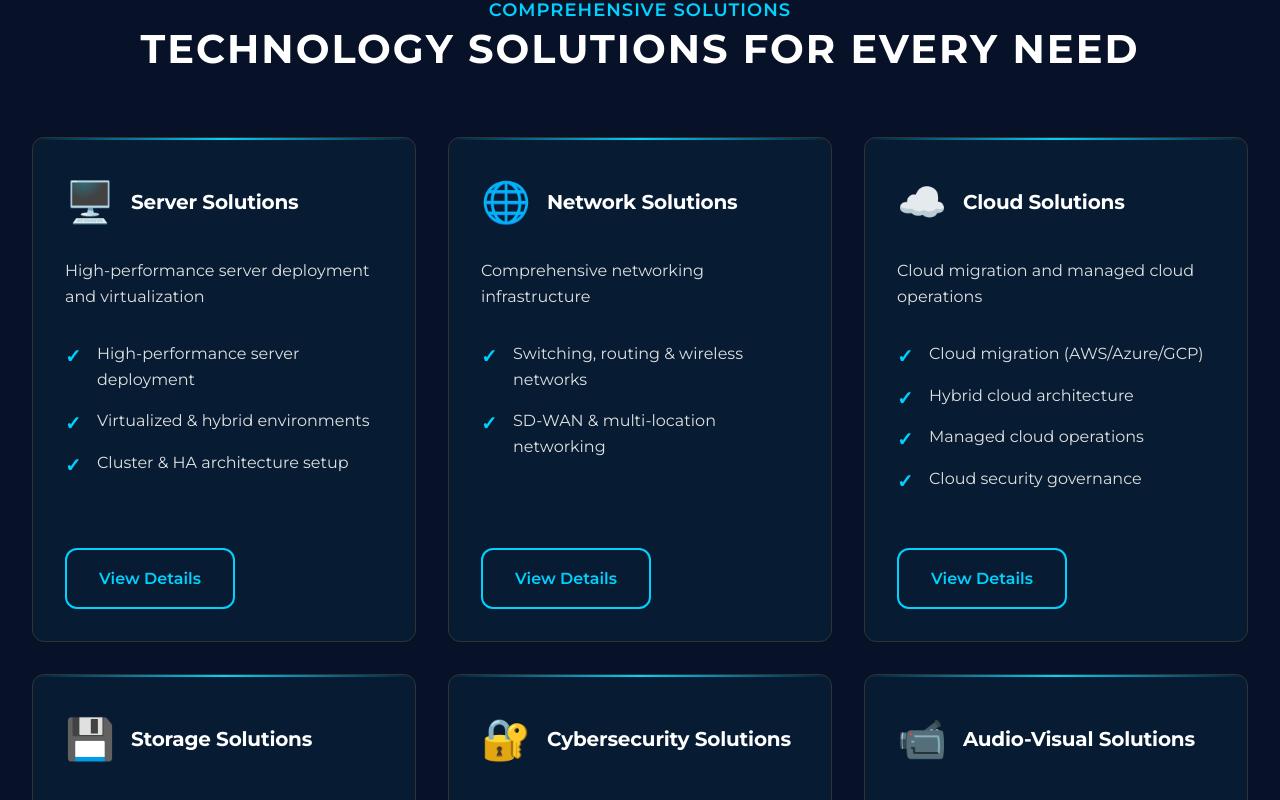
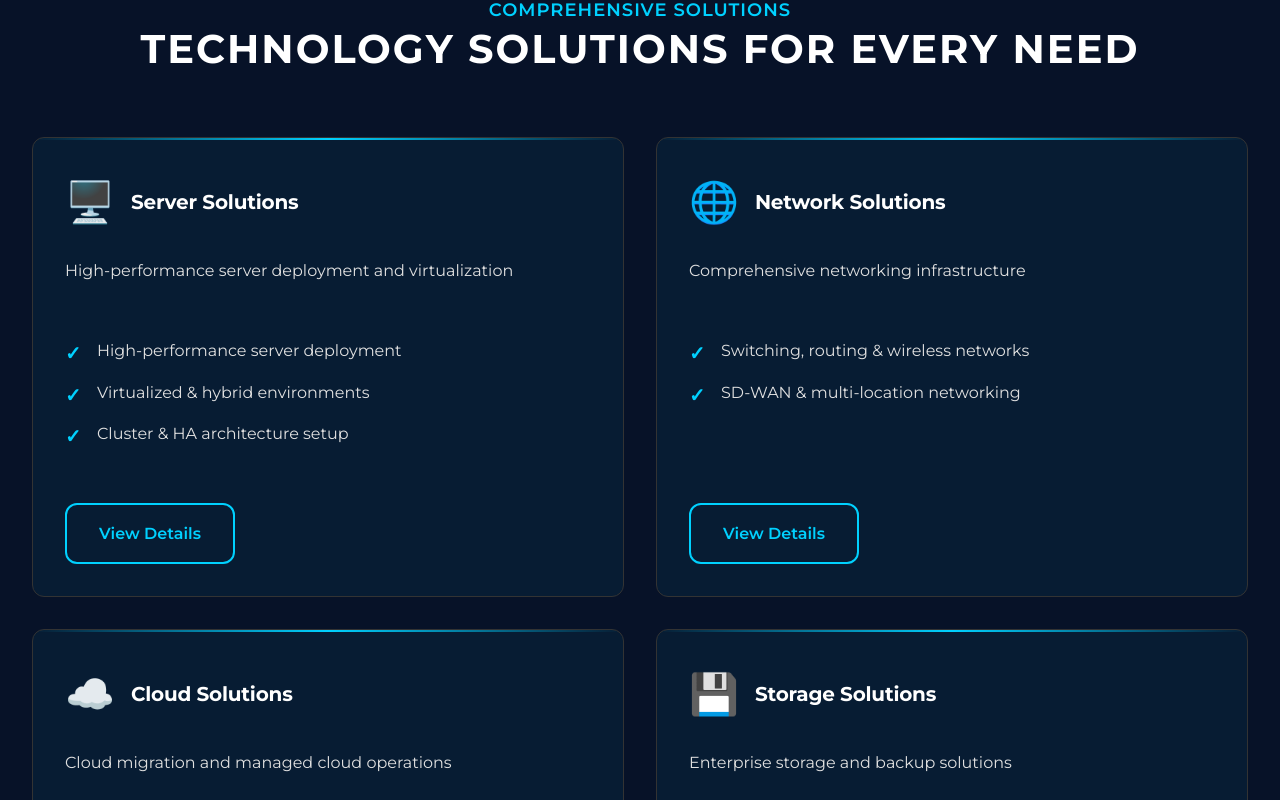
Before and after one commit to ankushshewale/cyrok-abhijeet, an Angular app: page /solutions in a window 1280 px wide. Shown: the part 440-1240 px from the top of the page. Built offline with nearby package versions, Linux system fonts and the light colour scheme.

Commit message:
style: adjust solutions grid layout for improved responsiveness
- Updated the grid template columns in solutions.component.scss to increase the minimum column width from 300px to 400px, enhancing the layout's responsiveness and visual appeal.

```diff
--- a/src/app/pages/solutions/solutions.component.scss
+++ b/src/app/pages/solutions/solutions.component.scss
@@ -4,7 +4,7 @@
 
 .solutions-grid {
   display: grid;
-  grid-template-columns: repeat(auto-fit, minmax(300px, 1fr));
+  grid-template-columns: repeat(auto-fit, minmax(400px, 1fr));
   gap: var(--spacing-xl);
 }
 
```
